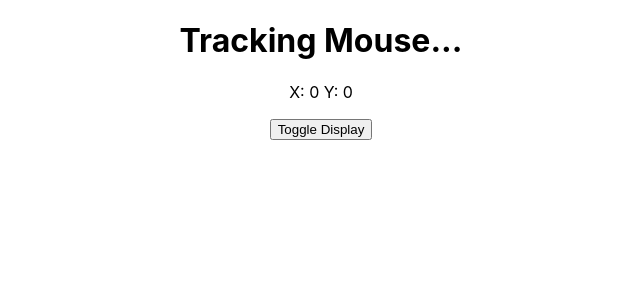
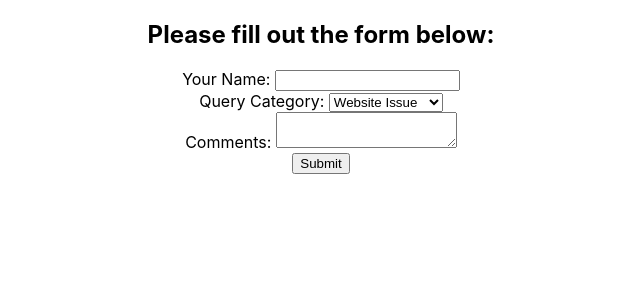
Before and after one commit to ckz8780/gitpod-react-ref, a React (Create React App) app in the folder my-app/: page / in a window 1280 px wide. Shown: the top 300 px of the page, without its empty margins (319-959 px from the left). Built offline with nearby package versions, Linux system fonts and the light colour scheme.

Commit message:
added ControlledForm component

```diff
--- a/my-app/src/App.js
+++ b/my-app/src/App.js
@@ -1,10 +1,10 @@
 import './App.css';
-import LifeCyclesCWU from './components/LifeCyclesCWU';
+import ControlledForm from './components/ControlledForm';
 
 function App() {
   return (
     <div className="App">
-      <LifeCyclesCWU />
+      <ControlledForm />
     </div>
   );
 }
--- /dev/null
+++ b/my-app/src/components/ControlledForm.js
@@ -0,0 +1,82 @@
+import React, { Component } from 'react'
+
+export class ControlledForm extends Component {
+  constructor(props) {
+    super(props)
+
+    this.state = {
+      name: '',
+      category: 'website',
+      comments: '',
+    }
+  }
+
+  handleSubmit = (event) => {
+    event.preventDefault();
+    console.log(this.state);
+  }
+
+  handleNameChange = (event) => {
+    this.setState({
+      name: event.target.value,
+    });
+  }
+
+  handleCategoryChange = (event) => {
+    this.setState({
+      category: event.target.value,
+    });
+  }
+
+  handleCommentsChange = (event) => {
+    this.setState({
+      comments: event.target.value,
+    });
+  }
+
+  render() {
+    return (
+      <div>
+        <h2>Please fill out the form below:</h2>
+        <form onSubmit={this.handleSubmit}>
+          <div>
+            <label htmlFor="id-name">Your Name: </label>
+            <input
+              id="id-name"
+              name="name"
+              type="text"
+              value={this.state.name}
+              onChange={this.handleNameChange}
+            />
+          </div>
+
+          <div>
+            <label htmlFor="id-category">Query Category: </label>
+            <select
+              id="id-category"
+              name="category"
+              value={this.state.category}
+              onChange={this.handleCategoryChange}
+            >
+              <option value="website">Website Issue</option>
+              <option value="order">Order Issue</option>
+              <option value="general">General Inquiry</option>
+            </select>
+          </div>
+          <div>
+            <label htmlFor="id-comments">Comments: </label>
+            <textarea
+              id="id-comments"
+              name="comments"
+              value={this.state.comments}
+              onChange={this.handleCommentsChange}
+            />
+          </div>
+          <input type="submit" value="Submit" />
+        </form>
+      </div>
+    )
+  }
+}
+
+export default ControlledForm
```
Also changed, not shown: my-app/src/components/FunctionalGreetingWithProps.js (+2 -6 lines).
